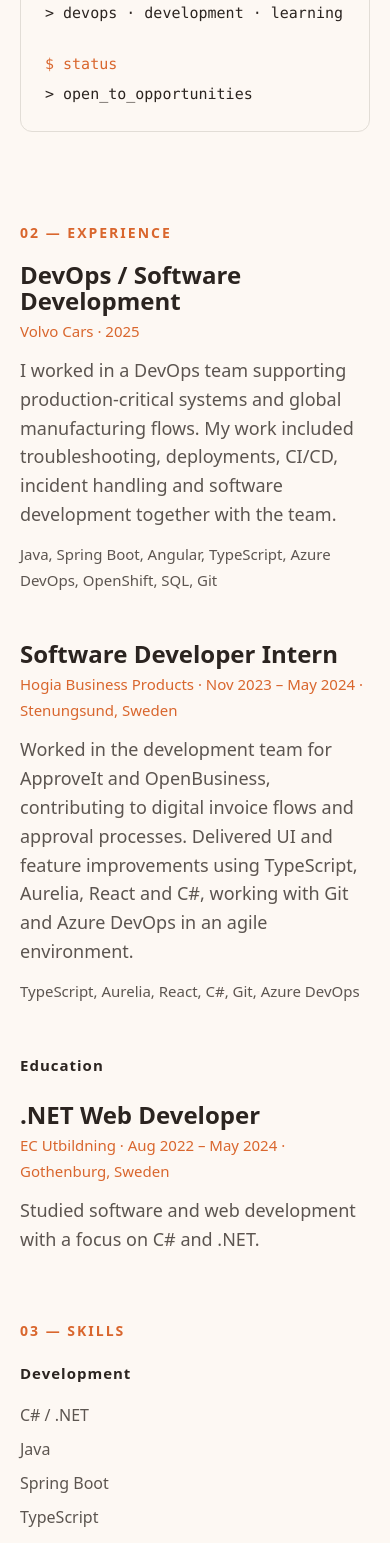
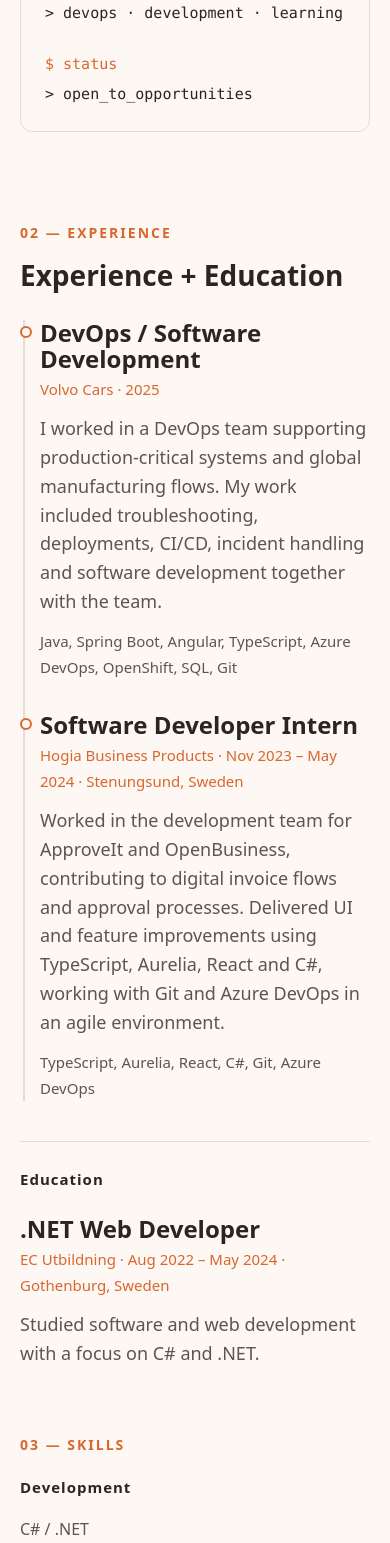
Before and after one commit to nikoradic/portfolio, a React (Vite) app: page / in a window 390 px wide. Shown: the part 791-2334 px from the top of the page. Built offline with nearby package versions, Linux system fonts and the light colour scheme.

Commit message:
Refine experience and education layout

```diff
--- a/src/App.css
+++ b/src/App.css
@@ -137,6 +137,62 @@
   margin-top: 48px;
 }
 
+.section-heading {
+  margin: 0 0 48px;
+  font-size: 40px;
+  font-weight: 600;
+  color: var(--text-h);
+}
+
+.timeline {
+  position: relative;
+  display: flex;
+  flex-direction: column;
+  gap: 48px;
+}
+
+.timeline::before {
+  content: '';
+  position: absolute;
+  top: 0;
+  bottom: 0;
+  left: 4px;
+  width: 2px;
+  background: #e2ddd6;
+}
+
+.timeline-item {
+  position: relative;
+  padding-left: 28px;
+}
+
+.timeline-item::before {
+  content: '';
+  position: absolute;
+  top: 6px;
+  left: 0;
+  width: 10px;
+  height: 10px;
+  border-radius: 50%;
+  background: var(--bg);
+  border: 2px solid var(--accent);
+}
+
+.timeline .entry + .entry {
+  margin-top: 0;
+}
+
+.education {
+  width: 100%;
+  margin-top: 64px;
+  padding-top: 40px;
+  border-top: 1px solid #e2ddd6;
+}
+
+.education .subheading {
+  margin-top: 0;
+}
+
 .subheading {
   margin: 48px 0 24px;
   font-size: 15px;
@@ -220,6 +276,33 @@
     padding: 24px;
   }
 
+  .section-heading {
+    font-size: 28px;
+    margin-bottom: 32px;
+  }
+
+  .timeline {
+    gap: 32px;
+  }
+
+  .timeline-item {
+    padding-left: 20px;
+  }
+
+  .timeline-item::before {
+    width: 8px;
+    height: 8px;
+  }
+
+  .timeline::before {
+    left: 3px;
+  }
+
+  .education {
+    margin-top: 40px;
+    padding-top: 24px;
+  }
+
   .skills-grid {
     grid-template-columns: 1fr;
     gap: 32px;
--- a/src/App.tsx
+++ b/src/App.tsx
@@ -55,7 +55,9 @@
         </section>
         <section className="section" id="experience">
           <p className="label">02 — EXPERIENCE</p>
-          <div className="entry">
+          <h2 className="section-heading">Experience + Education</h2>
+          <div className="timeline">
+            <div className="entry timeline-item">
               <h3 className="entry-role">DevOps / Software Development</h3>
               <p className="entry-meta">Volvo Cars · 2025</p>
               <p className="entry-desc">
@@ -69,23 +71,25 @@
                 OpenShift, SQL, Git
               </p>
             </div>
-          <div className="entry">
+            <div className="entry timeline-item">
               <h3 className="entry-role">Software Developer Intern</h3>
               <p className="entry-meta">
                 Hogia Business Products · Nov 2023 – May 2024 · Stenungsund,
                 Sweden
               </p>
               <p className="entry-desc">
-              Worked in the development team for ApproveIt and OpenBusiness,
-              contributing to digital invoice flows and approval processes.
-              Delivered UI and feature improvements using TypeScript,
-              Aurelia, React and C#, working with Git and Azure DevOps in an
-              agile environment.
+                Worked in the development team for ApproveIt and
+                OpenBusiness, contributing to digital invoice flows and
+                approval processes. Delivered UI and feature improvements
+                using TypeScript, Aurelia, React and C#, working with Git
+                and Azure DevOps in an agile environment.
               </p>
               <p className="entry-tech">
                 TypeScript, Aurelia, React, C#, Git, Azure DevOps
               </p>
             </div>
+          </div>
+          <div className="education">
             <h4 className="subheading">Education</h4>
             <div className="entry">
               <h3 className="entry-role">.NET Web Developer</h3>
@@ -93,9 +97,10 @@
                 EC Utbildning · Aug 2022 – May 2024 · Gothenburg, Sweden
               </p>
               <p className="entry-desc">
-              Studied software and web development with a focus on C# and
-              .NET.
+                Studied software and web development with a focus on C#
+                and .NET.
               </p>
+            </div>
           </div>
         </section>
         <section className="section" id="skills">
```
Lines whose indentation alone changed are shown as unchanged.
